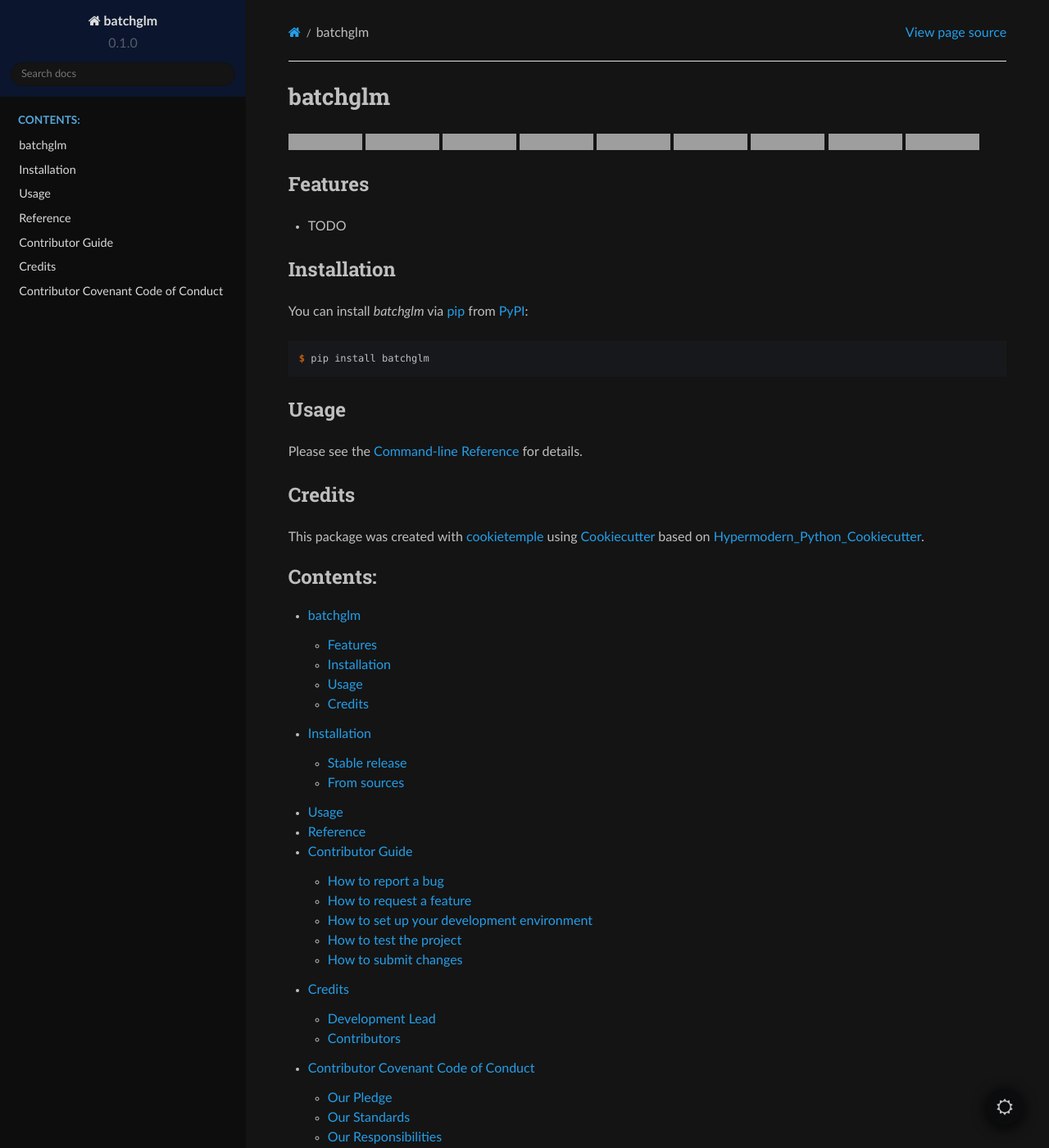
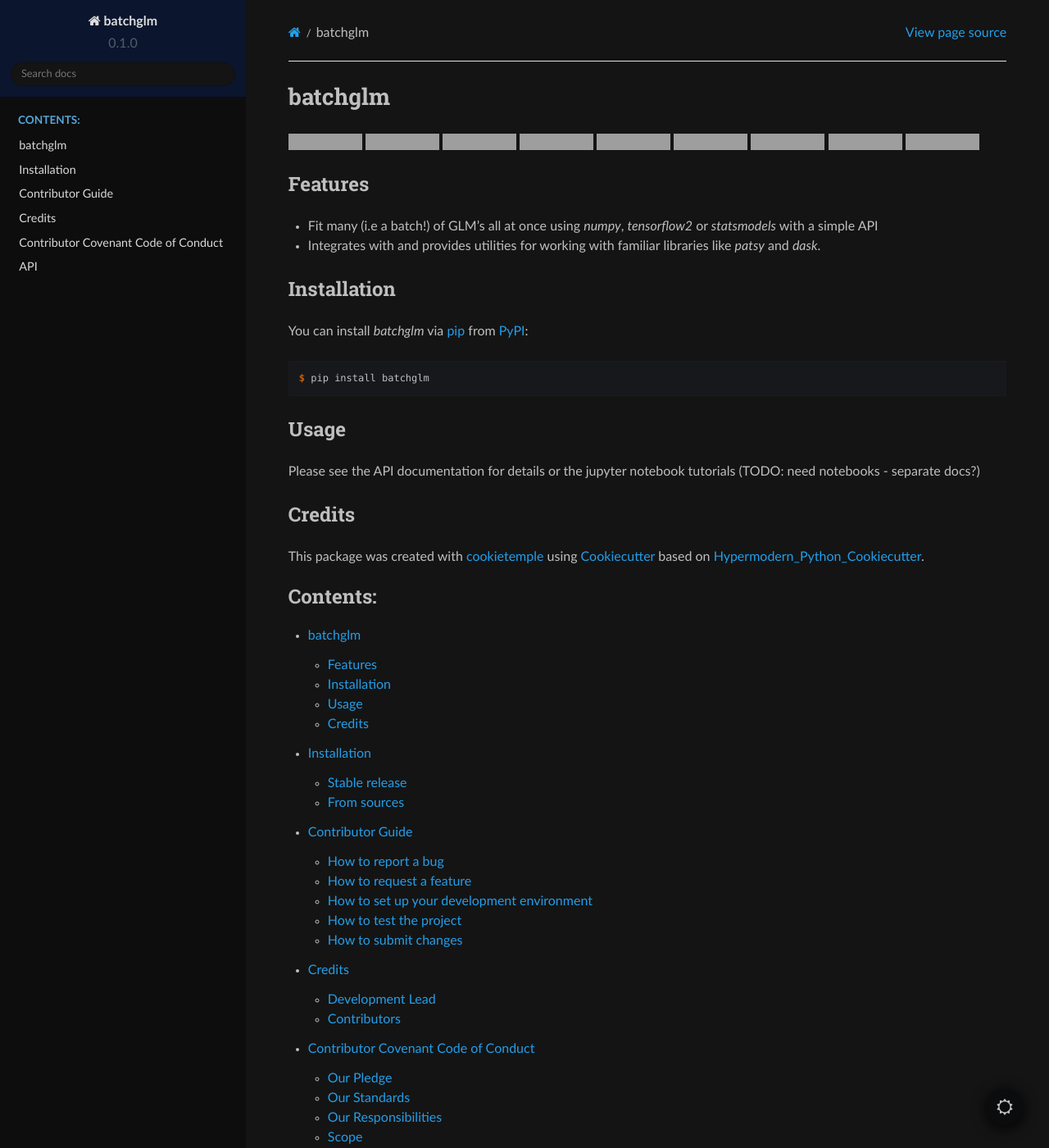
Before and after one commit to theislab/batchglm, a Sphinx documentation site: the page built from docs/index.rst, in a window 1280 px wide and 1400 px high, cut to the strip 0-1400 px from the top of the window. Shown: the whole strip at 82% size. Built offline with Sphinx 7.4.7 and the Read the Docs theme 2.0.0, drawn with Linux system fonts in a browser that asks for light colours; grey boxes are pictures that could not be loaded.

Commit message:
Beginning to create something...

```diff
--- a/README.rst
+++ b/README.rst
@@ -35,8 +35,8 @@
 Features
 --------
 
-* TODO
-
+- Fit many (i.e a batch!) of GLM's all at once using `numpy`, `tensorflow2` or `statsmodels` with a simple API
+- Integrates with and provides utilities for working with familiar libraries like `patsy` and `dask`.
 
 Installation
 ------------
@@ -51,7 +51,7 @@
 Usage
 -----
 
-Please see the `Command-line Reference <Usage_>`_ for details.
+Please see the API documentation for details or the jupyter notebook tutorials (TODO: need notebooks - separate docs?)
 
 
 Credits
--- a/docs/index.rst
+++ b/docs/index.rst
@@ -9,11 +9,10 @@
 
    readme
    installation
-   usage
-   reference
    contributing
    authors
    code_of_conduct
+   api/index
 
 Indices and tables
 ==================
--- a/docs/usage.rst
+++ /dev/null
@@ -1,6 +0,0 @@
-Usage
-=====
-
-.. click:: batchglm.__main__:main
-   :prog: batchglm
-   :nested: full
```
Also changed, not shown: docs/api/index.rst (+8 -68 lines), docs/reference.rst (deleted, +0 -10 lines), 1 other file.
